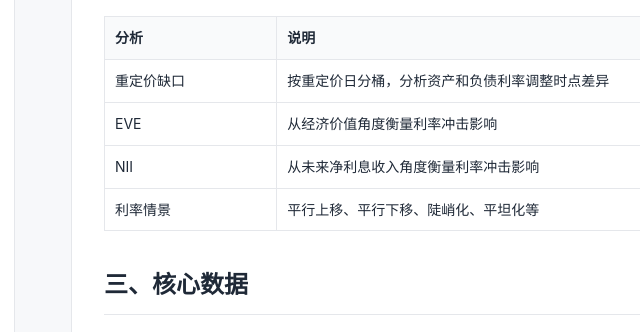
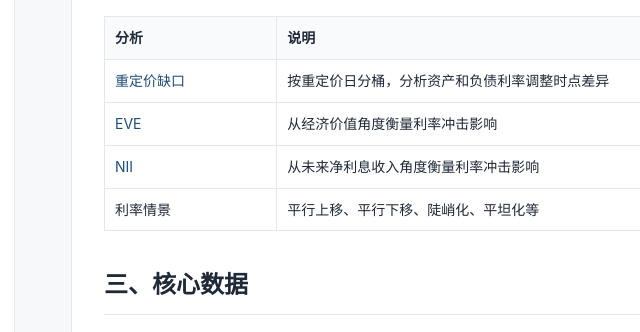
Before and after one commit to Doze1996/MyALM, a plain HTML site: page docs/modules/interest-rate-risk.html in a window 1280 px wide. Shown: the part 401-733 px from the top of the page, 265-905 px from the left. Drawn offline with Linux system fonts and the light colour scheme.

Commit message:
Add interest rate risk cross links

```diff
--- a/docs/modules/interest-rate-risk.html
+++ b/docs/modules/interest-rate-risk.html
@@ -1 +1 @@
-<!doctype html><html lang="zh-CN"><head><meta charset="utf-8"><meta name="viewport" content="width=device-width, initial-scale=1"><title>利率风险管理</title><link rel="stylesheet" href="../assets/styles.css"></head><body><div class="layout"><aside class="sidebar"><h1 class="brand">MyALM</h1><nav data-sidebar></nav></aside><main class="content"><section class="doc-section"><h1>利率风险管理</h1><p class="lead">利率风险关注市场利率变化对银行账簿经济价值和未来净利息收入的影响。</p><h2>一、业务问题</h2><p>当资产和负债在重定价期限、利率类型、期限结构上不匹配时，利率变化会导致收益或价值波动。</p><h2>二、常见分析</h2><table><thead><tr><th>分析</th><th>说明</th></tr></thead><tbody><tr><td>重定价缺口</td><td>按重定价日分桶，分析资产和负债利率调整时点差异</td></tr><tr><td>EVE</td><td>从经济价值角度衡量利率冲击影响</td></tr><tr><td>NII</td><td>从未来净利息收入角度衡量利率冲击影响</td></tr><tr><td>利率情景</td><td>平行上移、平行下移、陡峭化、平坦化等</td></tr></tbody></table><h2>三、核心数据</h2><ul><li>当前利率、利率类型、利率基准。</li><li>重定价周期、下一重定价日。</li><li>现金流、久期、贴现曲线。</li><li>情景利率曲线。</li></ul><h2>四、开发关注点</h2><p>利率风险计算对日期口径、利率曲线、贴现规则和情景参数敏感。开发时要保证基准情景与冲击情景可追溯。</p></section></main></div><script src="../sidebar.js"></script><script src="../assets/app.js"></script></body></html>
+<!doctype html><html lang="zh-CN"><head><meta charset="utf-8"><meta name="viewport" content="width=device-width, initial-scale=1"><title>利率风险管理</title><link rel="stylesheet" href="../assets/styles.css"></head><body><div class="layout"><aside class="sidebar"><h1 class="brand">MyALM</h1><nav data-sidebar></nav></aside><main class="content"><section class="doc-section"><h1>利率风险管理</h1><p class="lead">利率风险关注市场利率变化对银行账簿经济价值和未来净利息收入的影响。</p><h2>一、业务问题</h2><p>当资产和负债在重定价期限、利率类型、期限结构上不匹配时，利率变化会导致收益或价值波动。</p><h2>二、常见分析</h2><table><thead><tr><th>分析</th><th>说明</th></tr></thead><tbody><tr><td><a href="./gap-analysis.html">重定价缺口</a></td><td>按重定价日分桶，分析资产和负债利率调整时点差异</td></tr><tr><td><a href="./eve.html">EVE</a></td><td>从经济价值角度衡量利率冲击影响</td></tr><tr><td><a href="./nii.html">NII</a></td><td>从未来净利息收入角度衡量利率冲击影响</td></tr><tr><td>利率情景</td><td>平行上移、平行下移、陡峭化、平坦化等</td></tr></tbody></table><h2>三、核心数据</h2><ul><li>当前利率、利率类型、利率基准。</li><li>重定价周期、下一重定价日。</li><li><a href="./cashflow.html">现金流</a>、久期、贴现曲线。</li><li>情景利率曲线。</li></ul><h2>四、开发关注点</h2><p>利率风险计算对日期口径、利率曲线、贴现规则和情景参数敏感。开发时要保证基准情景与冲击情景可追溯。</p></section></main></div><script src="../sidebar.js"></script><script src="../assets/app.js"></script></body></html>
```
